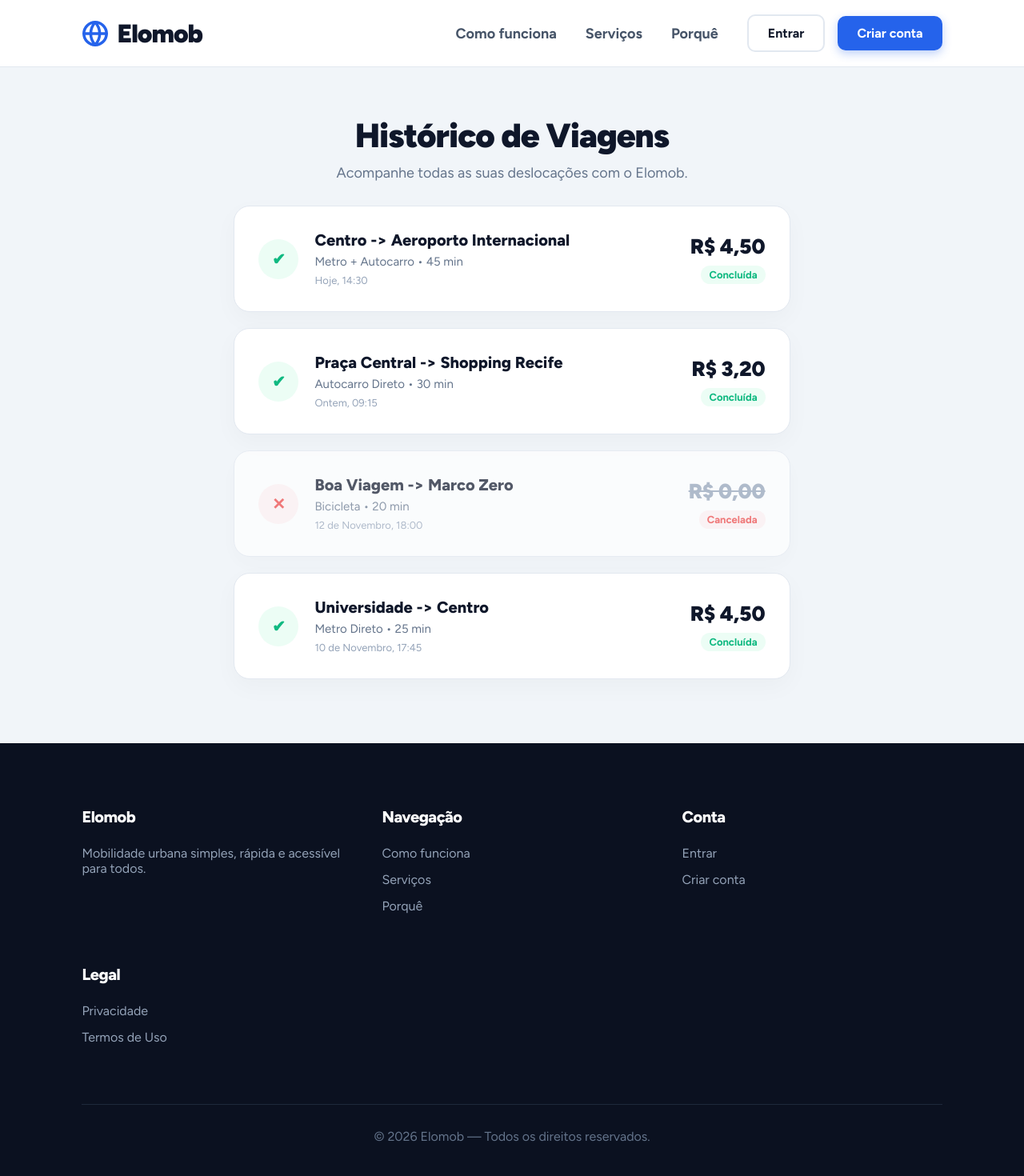
After one commit to erlonmt/elomob, a Laravel app: page /historico in a window 1280 px wide. The commit adds this page. Shown: the whole page at 80% size. Run offline with Laravel 12, Linux system fonts and the light colour scheme.

Commit message:
feat: adiciona tela de historico de viagens

```diff
--- /dev/null
+++ b/resources/views/historico.blade.php
@@ -0,0 +1,119 @@
+@extends('layouts.site')
+
+@section('title', 'Histórico de Viagens')
+
+@section('content')
+    <style>
+        .historico-header { padding: 60px 8% 30px; text-align: center; }
+        .historico-header h1 { font-size: 42px; color: #0f172a; font-weight: 900; letter-spacing: -1px; margin-bottom: 10px; }
+        .historico-header p { color: #64748b; font-size: 18px; }
+
+        .historico-container { max-width: 900px; margin: 0 auto 80px; padding: 0 8%; }
+
+        .viagem-card {
+            background: #fff; border-radius: 20px; padding: 30px; margin-bottom: 20px;
+            border: 1px solid #e2e8f0; box-shadow: 0 10px 30px rgba(0,0,0,0.03);
+            display: flex; justify-content: space-between; align-items: center; flex-wrap: wrap; gap: 20px;
+            transition: transform 0.2s;
+        }
+        .viagem-card:hover { transform: translateY(-5px); box-shadow: 0 15px 40px rgba(0,0,0,0.06); }
+
+        .viagem-info { display: flex; align-items: center; gap: 20px; }
+
+        .icone-status {
+            width: 50px; height: 50px; border-radius: 50%;
+            display: flex; align-items: center; justify-content: center;
+            font-size: 20px; font-weight: bold;
+        }
+        .icone-status.concluida { background: #ecfdf5; color: #10b981; }
+        .icone-status.cancelada { background: #fef2f2; color: #ef4444; }
+
+        .detalhes h3 { font-size: 20px; color: #0f172a; margin-bottom: 6px; font-weight: 800; }
+        .detalhes p { color: #64748b; font-size: 15px; margin-bottom: 4px; }
+        .detalhes span { font-size: 13px; color: #94a3b8; }
+
+        .viagem-preco { text-align: right; }
+        .viagem-preco .valor { font-size: 26px; font-weight: 900; color: #0f172a; }
+        .viagem-preco .status { font-size: 13px; font-weight: 700; padding: 4px 10px; border-radius: 20px; margin-top: 8px; display: inline-block; }
+        .viagem-preco .status.concluida { background: #ecfdf5; color: #10b981; }
+        .viagem-preco .status.cancelada { background: #fef2f2; color: #ef4444; }
+
+        @media (max-width: 768px) {
+            .viagem-card { flex-direction: column; align-items: flex-start; }
+            .viagem-preco { text-align: left; width: 100%; border-top: 1px solid #e2e8f0; padding-top: 15px; display: flex; justify-content: space-between; align-items: center; }
+        }
+    </style>
+
+    <div class="historico-header">
+        <h1>Histórico de Viagens</h1>
+        <p>Acompanhe todas as suas deslocações com o Elomob.</p>
+    </div>
+
+    <div class="historico-container">
+
+        <!-- Viagem 1 -->
+        <div class="viagem-card">
+            <div class="viagem-info">
+                <div class="icone-status concluida">✔</div>
+                <div class="detalhes">
+                    <h3>Centro -> Aeroporto Internacional</h3>
+                    <p>Metro + Autocarro • 45 min</p>
+                    <span>Hoje, 14:30</span>
+                </div>
+            </div>
+            <div class="viagem-preco">
+                <div class="valor">R$ 4,50</div>
+                <span class="status concluida">Concluída</span>
+            </div>
+        </div>
+
+        <!-- Viagem 2 -->
+        <div class="viagem-card">
+            <div class="viagem-info">
+                <div class="icone-status concluida">✔</div>
+                <div class="detalhes">
+                    <h3>Praça Central -> Shopping Recife</h3>
+                    <p>Autocarro Direto • 30 min</p>
+                    <span>Ontem, 09:15</span>
+                </div>
+            </div>
+            <div class="viagem-preco">
+                <div class="valor">R$ 3,20</div>
+                <span class="status concluida">Concluída</span>
+            </div>
+        </div>
+
+        <!-- Viagem 3 -->
+        <div class="viagem-card" style="opacity: 0.7;">
+            <div class="viagem-info">
+                <div class="icone-status cancelada">✕</div>
+                <div class="detalhes">
+                    <h3>Boa Viagem -> Marco Zero</h3>
+                    <p>Bicicleta • 20 min</p>
+                    <span>12 de Novembro, 18:00</span>
+                </div>
+            </div>
+            <div class="viagem-preco">
+                <div class="valor" style="text-decoration: line-through; color: #94a3b8;">R$ 0,00</div>
+                <span class="status cancelada">Cancelada</span>
+            </div>
+        </div>
+
+        <!-- Viagem 4 -->
+        <div class="viagem-card">
+            <div class="viagem-info">
+                <div class="icone-status concluida">✔</div>
+                <div class="detalhes">
+                    <h3>Universidade -> Centro</h3>
+                    <p>Metro Direto • 25 min</p>
+                    <span>10 de Novembro, 17:45</span>
+                </div>
+            </div>
+            <div class="viagem-preco">
+                <div class="valor">R$ 4,50</div>
+                <span class="status concluida">Concluída</span>
+            </div>
+        </div>
+
+    </div>
+@endsection
--- a/routes/web.php
+++ b/routes/web.php
@@ -29,10 +29,15 @@ Route::get('/resultados', function () {
     return view('resultados');
 })->name('resultados');
 
-// 👇 NOVA ROTA DE DETALHES DA VIAGEM 👇
+// Rota de Detalhes da Viagem
 Route::get('/detalhes-viagem', function () {
     return view('detalhes-viagem');
 })->name('detalhes-viagem');
+
+// 👇 NOVA ROTA DO HISTÓRICO 👇
+Route::get('/historico', function () {
+    return view('historico');
+})->name('historico');
 // 👆 FIM DA NOVA ROTA 👆
 
 Route::middleware('auth')->group(function () {
```
Also changed, not shown: resources/views/dashboard.blade.php (+4 -6 lines).
